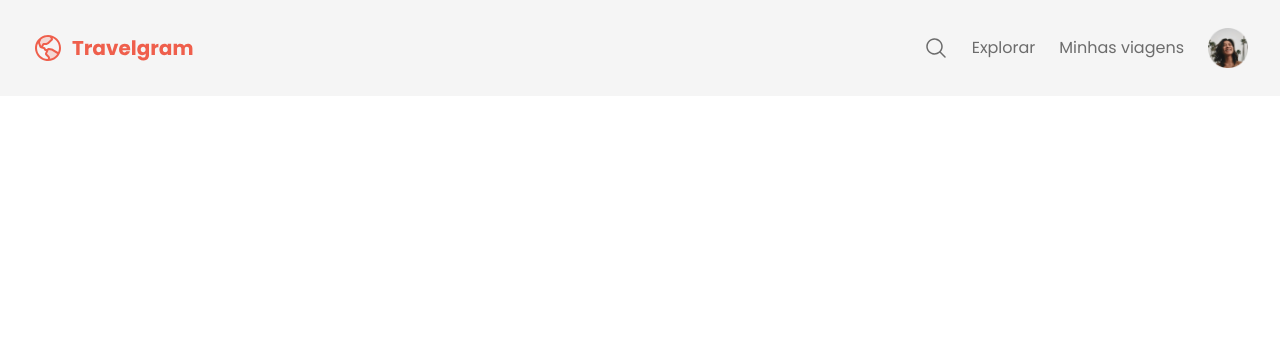
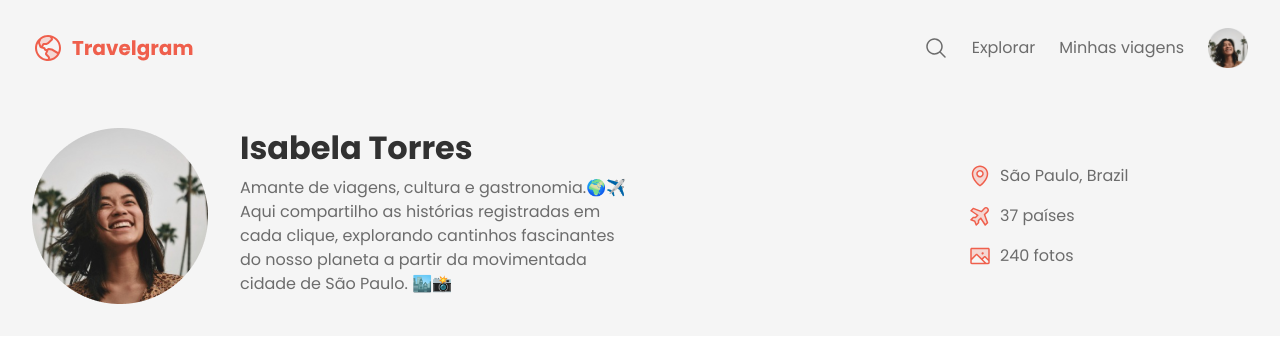
Before and after one commit to rafaelfidelisss/Travelgram-Page-FlexCSS, a plain HTML site: page index.html in a window 1280 px wide. Drawn offline with Linux system fonts and the light colour scheme.

Commit message:
done header

```diff
--- a/index.html
+++ b/index.html
@@ -37,13 +37,38 @@
         </li>
       </ul>
     </nav>
+
+    <header>
+      <div class="container">
+        <div id="profile">
+          <img src="assets/Profile pic.png" alt="foto de Isabela Torres">
+          <div>
+            <h1>Isabela Torres</h1>
+            <p>
+              Amante de viagens, cultura e gastronomia.🌍✈️ <br>
+              Aqui compartilho as histórias registradas em cada clique, explorando cantinhos fascinantes do nosso planeta a partir da movimentada cidade de São Paulo. 🏙️📸
+            </p>
+          </div>
+
+        </div>
+
+        <ul id="info">
+          <li>
+            <img src="assets/icons/MapPin.svg" alt="ícone de mapa">
+            <span>São Paulo, Brazil</span>
+          </li>
+          <li>
+            <img src="assets/icons/AirplaneTilt.svg" alt="ícone de avião">
+            <span>37 países</span>
+          </li>
+          <li>
+            <img src="assets/icons/Image.svg" alt="ícone de imagem">
+            <span>240 fotos</span>
+          </li>
+        </ul>
+      </div>
+    </header>
   </div>
-
-
-
-
-
-
 
 
 </body>
--- /dev/null
+++ b/styles/header.css
@@ -0,0 +1,40 @@
+header {
+  padding-block: 32px;
+  font: var(--text-md);
+}
+
+header .container {
+  display: flex;
+  justify-content: space-between;
+  align-items: center;
+}
+
+#profile {
+  display: flex;
+  gap: 32px;
+}
+
+#profile > div {
+  max-width: 394px;
+}
+
+#profile h1 {
+  font: var(--text-lg);
+  color: var(--text-color-primary);
+  margin-bottom: 8px;
+}
+
+#info {
+  width: 280px;
+  list-style: none;
+
+  display: flex;
+  flex-direction: column;
+  gap: 16px;
+}
+
+#info li {
+  display: flex;
+  align-items: center;
+  gap: 8px;
+}
--- a/styles/index.css
+++ b/styles/index.css
@@ -1,3 +1,5 @@
 @import url(global.css);
 
 @import url(nav.css);
+
+@import url(header.css);
--- a/styles/nav.css
+++ b/styles/nav.css
@@ -5,7 +5,6 @@ nav {
 
   line-height: 0;
   padding-block: 20px;
-
 }
 
 nav ul {
@@ -15,7 +14,6 @@ nav ul {
   gap: 24px;
 
   padding-block: 8px;
-
 }
 
 nav ul li:last-child img {
```
